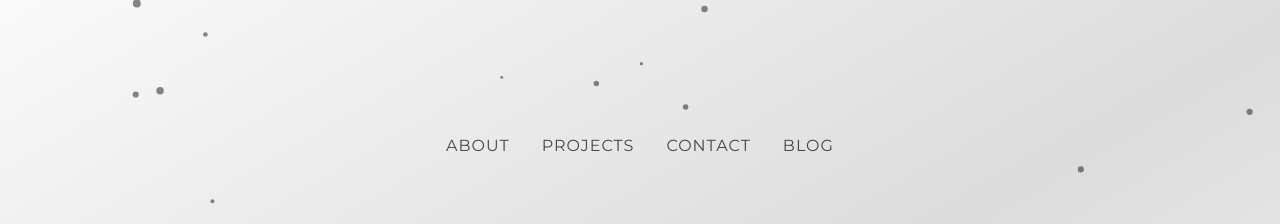
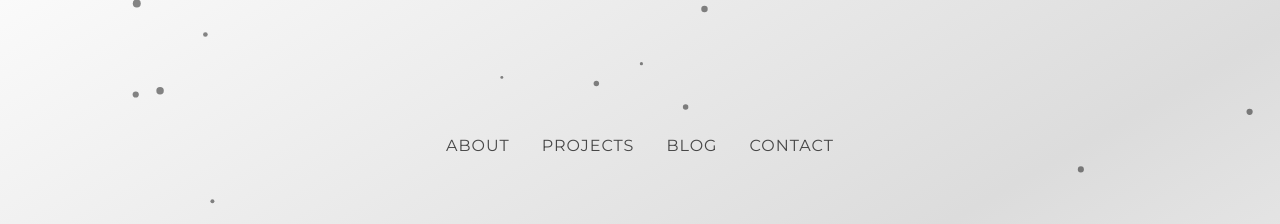
Before and after one commit to nhthieu/hieu-nguyen-website, a Next.js app: page / in a window 1280 px wide. Shown: the top 224 px of the page. Built offline with nearby package versions, Linux system fonts and the light colour scheme.

Commit message:
fix cv + change order of links

```diff
--- a/components/Header.tsx
+++ b/components/Header.tsx
@@ -44,8 +44,8 @@ function Header({ className = "" }: Props) {
           {/* <CustomLink href='/' title='Home' className='mx-4' /> */}
           <CustomLink href='/about' title='About' className='mx-4' />
           <CustomLink href='/projects' title='Projects' className='mx-4' />
+          <CustomLink href='/blog' title='Blog' className='mx-4' />
           <CustomLink href='/contact' title='Contact' className='mx-4' />
-          <CustomLink href='/blog' title='Blog' className='mx-4' />
         </nav>
       </header>
 
@@ -59,8 +59,8 @@ function Header({ className = "" }: Props) {
             <CustomMobileLink href='/' title='Home' className='' toggle={toggleMenu} />
             <CustomMobileLink href='/about' title='About' className='' toggle={toggleMenu} />
             <CustomMobileLink href='/projects' title='Projects' className='' toggle={toggleMenu} />
+            <CustomMobileLink href='/blog' title='Blog' className='' toggle={toggleMenu} />
             <CustomMobileLink href='/contact' title='Contact' className='' toggle={toggleMenu} />
-            <CustomMobileLink href='/blog' title='Blog' className='' toggle={toggleMenu} />
           </motion.nav>
         )
       }
--- a/components/Navbar.tsx
+++ b/components/Navbar.tsx
@@ -29,8 +29,8 @@ function Navbar({ }: Props) {
       >
         <Link href='/about' className="mx-4 font-sm hover:text-dark dark:hover:text-light transition ease duration-300 xs:mx-2">About </Link>
         <Link href='/projects' className="mx-4 font-sm hover:text-dark dark:hover:text-light transition ease duration-300 xs:mx-2">Projects</Link>
+        <Link href='/blog' className="mx-4 font-sm hover:text-dark dark:hover:text-light transition ease duration-300 xs:mx-2">Blog</Link>
         <Link href='/contact' className="mx-4 font-sm hover:text-dark dark:hover:text-light transition ease duration-300 xs:mx-2">Contact</Link>
-        <Link href='/blog' className="mx-4 font-sm hover:text-dark dark:hover:text-light transition ease duration-300 xs:mx-2">Blog</Link>
       </motion.nav>
 
       {/* Mobile */}
@@ -43,8 +43,8 @@ function Navbar({ }: Props) {
             <CustomMobileLink href='/' title='Home' className='' toggle={toggleMenu} />
             <CustomMobileLink href='/about' title='About' className='' toggle={toggleMenu} />
             <CustomMobileLink href='/projects' title='Projects' className='' toggle={toggleMenu} />
+            <CustomMobileLink href='/blog' title='Blog' className='' toggle={toggleMenu} />
             <CustomMobileLink href='/contact' title='Contact' className='' toggle={toggleMenu} />
-            <CustomMobileLink href='/blog' title='Blog' className='' toggle={toggleMenu} />
           </motion.nav>
         )
       }
```
Also changed, not shown: 1 other file (tests, documents, lock files or other folders).
